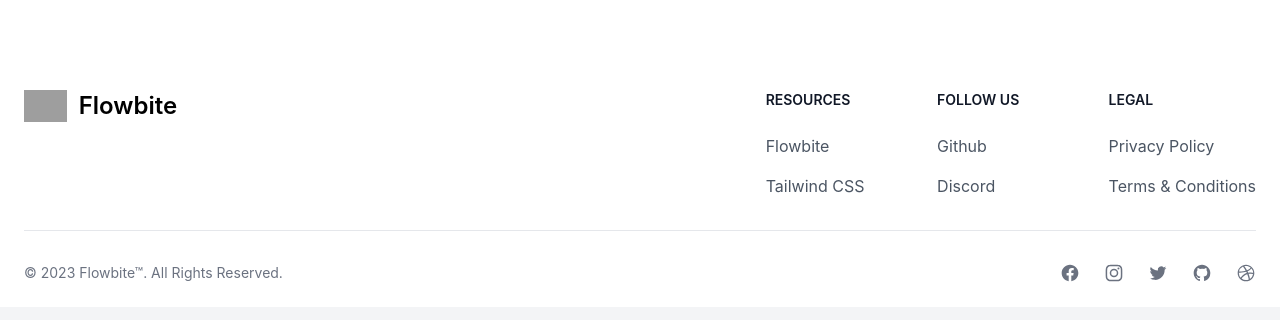
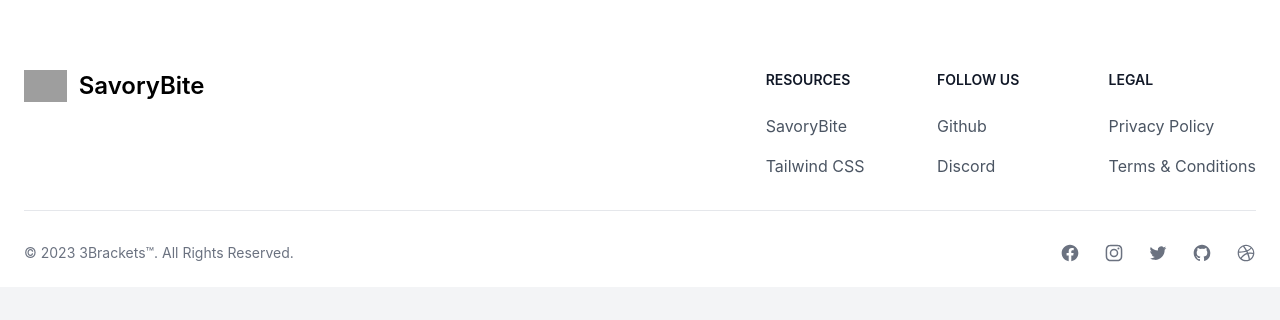
Before and after one commit to Aksh-007/food-ordering-app, a React (Create React App) app: page / in a window 1280 px wide. Shown: the part 292-612 px from the top of the page. Built offline with nearby package versions, Linux system fonts and the light colour scheme; no server answers; grey boxes are pictures that could not be loaded.

Commit message:
fixxed issue

```diff
--- a/src/components/Body/Body.jsx
+++ b/src/components/Body/Body.jsx
@@ -73,7 +73,7 @@
           </div>
         </div>
       </div>
-      <div className="flex items-center row gap-[55px] flex-wrap p-10 justify-center">
+      <div className="flex items-center row gap-[55px] flex-wrap p-[30px] justify-center">
         {filterRestaurant.map((restaurant) => {
           return (
             <RestaurantCard key={restaurant?.data?.uuid} {...restaurant.data} />
--- a/src/components/Footer/Footer.jsx
+++ b/src/components/Footer/Footer.jsx
@@ -13,7 +13,7 @@
                 alt="FlowBite Logo"
               />
               <span className="self-center text-2xl font-semibold whitespace-nowrap dark:text-white">
-                Flowbite
+              SavoryBite
               </span>
             </a>
           </div>
@@ -25,7 +25,7 @@
               <ul className="text-gray-600 dark:text-gray-400">
                 <li className="mb-4">
                   <a href="https://flowbite.com/" className="hover:underline">
-                    Flowbite
+                  SavoryBite
                   </a>
                 </li>
                 <li>
@@ -82,7 +82,7 @@
           <span className="text-sm text-gray-500 sm:text-center dark:text-gray-400">
             © 2023{" "}
             <a href="https://flowbite.com/" className="hover:underline">
-              Flowbite™
+              3Brackets™
             </a>
             . All Rights Reserved.
           </span>
```
